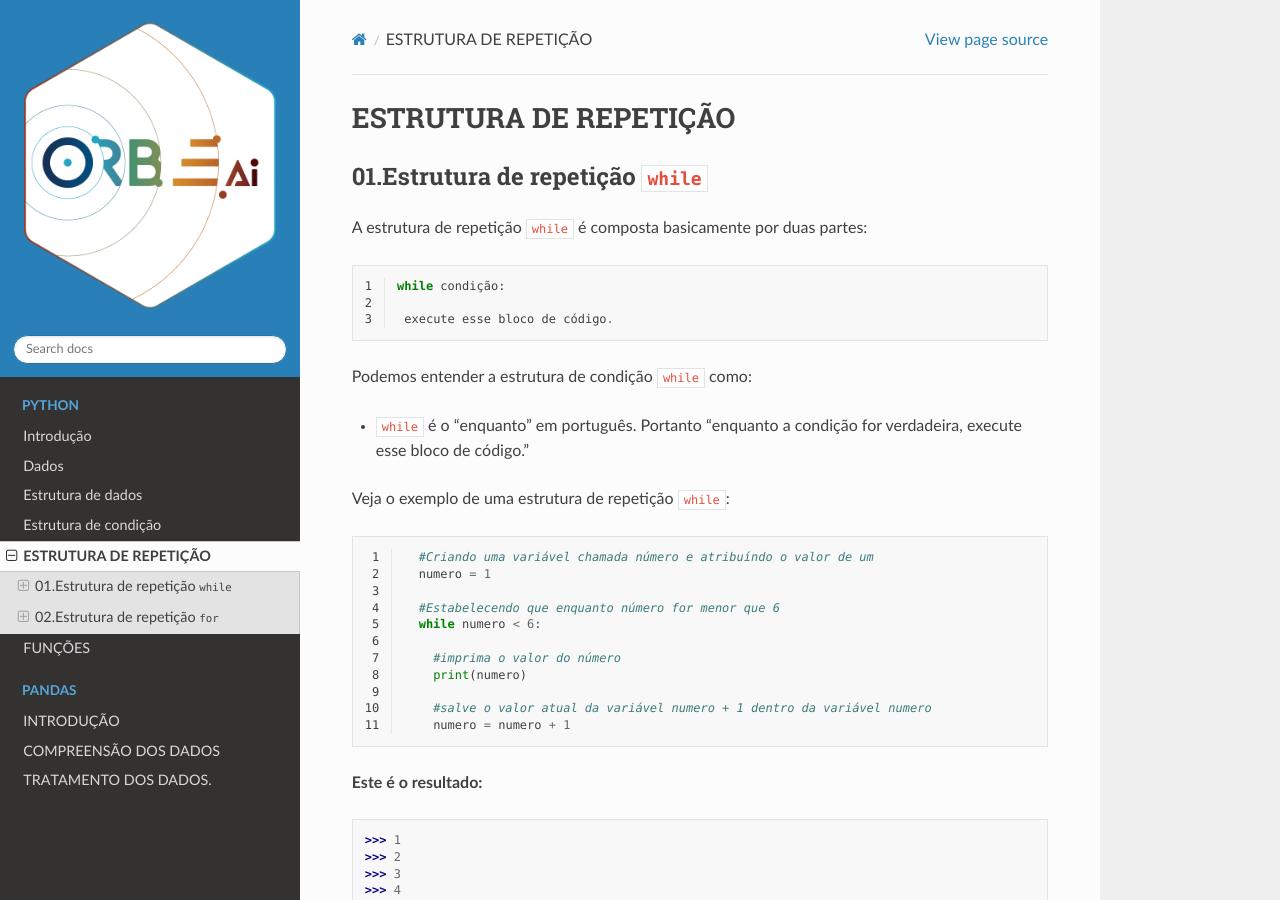
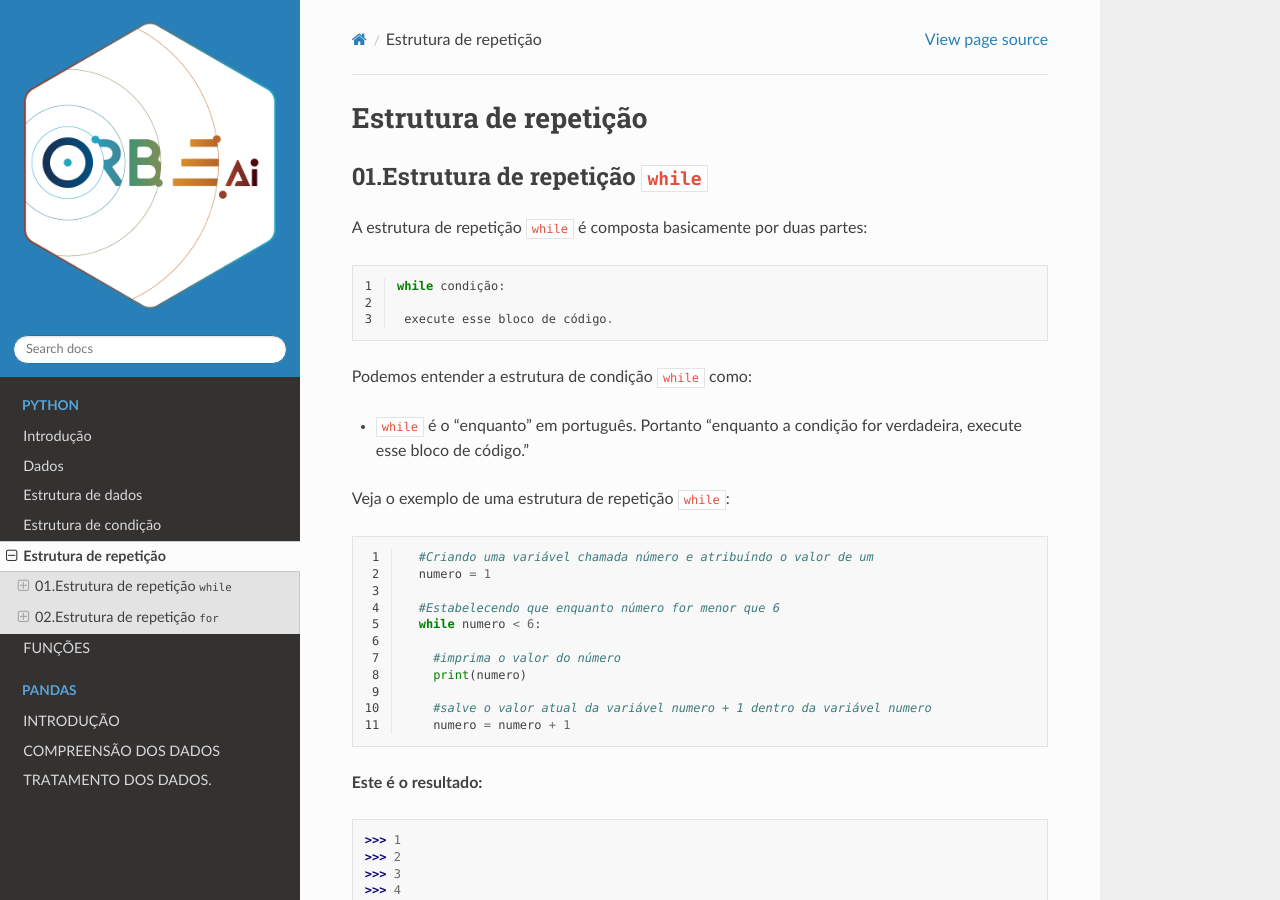
Before and after one commit to rafael-orbe-ai/SANDBOX_RTD_RAFA, a Sphinx documentation site: the page built from docs/python_estrutura_repeticao.rst, in a window 1280 px wide and 900 px high. Built offline with Sphinx 7.4.7 and the Read the Docs theme 2.0.0, drawn with Linux system fonts in a browser that asks for light colours; pages that are not in the unit, such as notebooks, are missing from menus.

```diff
--- a/docs/python_estrutura_repeticao.rst
+++ b/docs/python_estrutura_repeticao.rst
@@ -1,4 +1,4 @@
-ESTRUTURA DE REPETIÇÃO
+Estrutura de repetição
 ********************
 
 01.Estrutura de repetição ``while``
```
